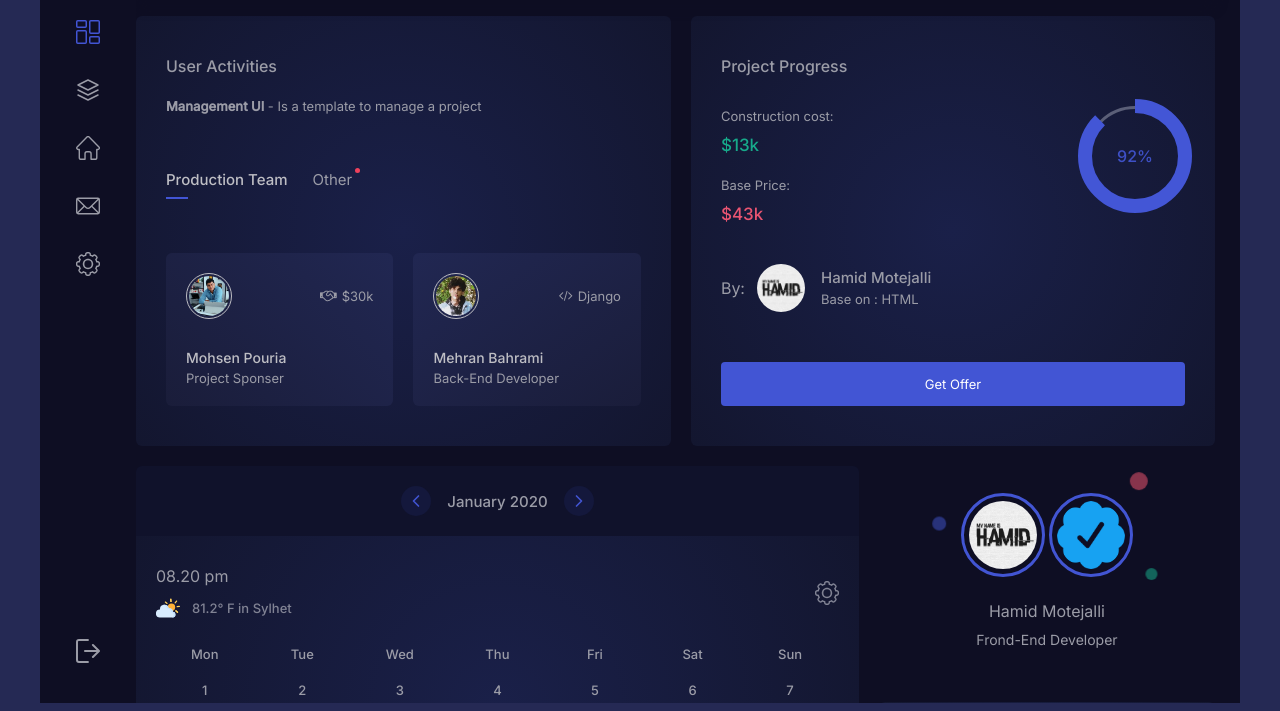
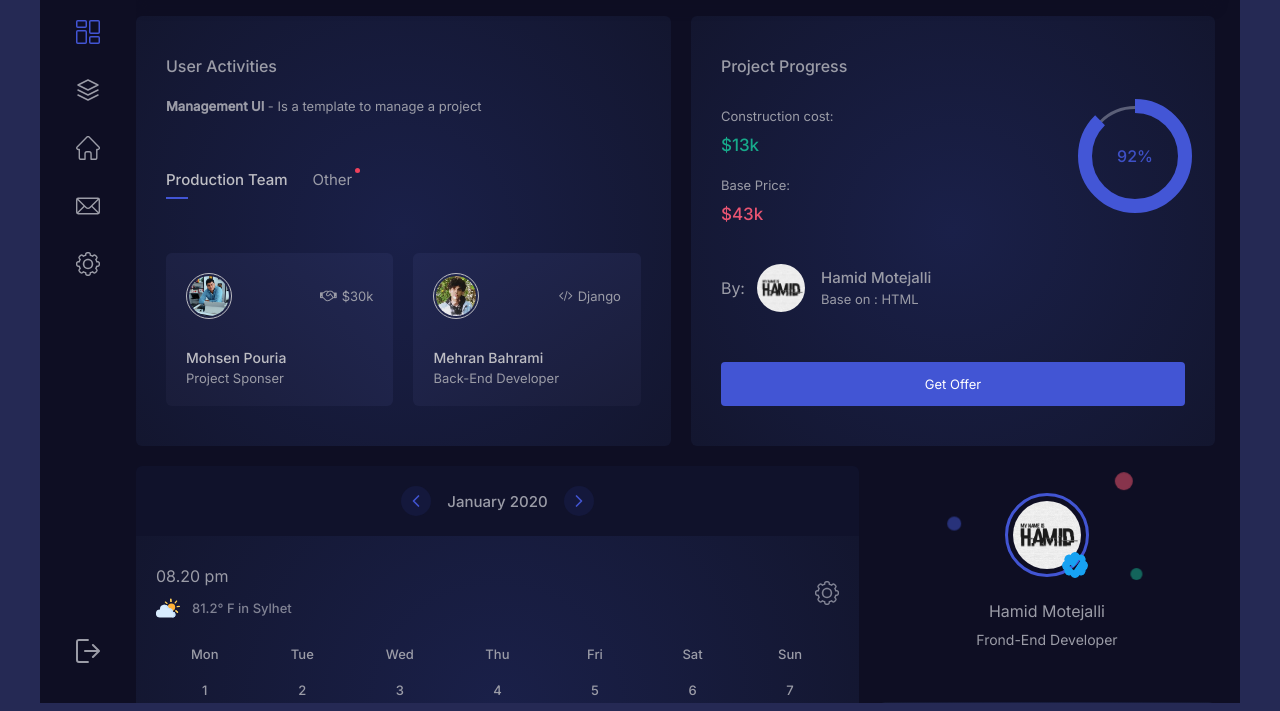
Before and after one commit to OstadHamid/Management-UI, a plain HTML site: page index.html in a window 1280 px wide. Shown: the part 105-816 px from the top of the page. Drawn offline with Linux system fonts and the light colour scheme.

Commit message:
edit verified badge

```diff
--- a/css/main.css
+++ b/css/main.css
@@ -1323,4 +1323,12 @@ body {
   -webkit-animation: top 1s var(--delay) both;
           animation: top 1s var(--delay) both;
 }
+#verified{
+  position: absolute;
+  max-width: 36px;
+  max-height: 36px;
+  border: none;
+  bottom: 65px;
+  right: 25px;
+}
 /*# sourceMappingURL=main.css.map */
```
